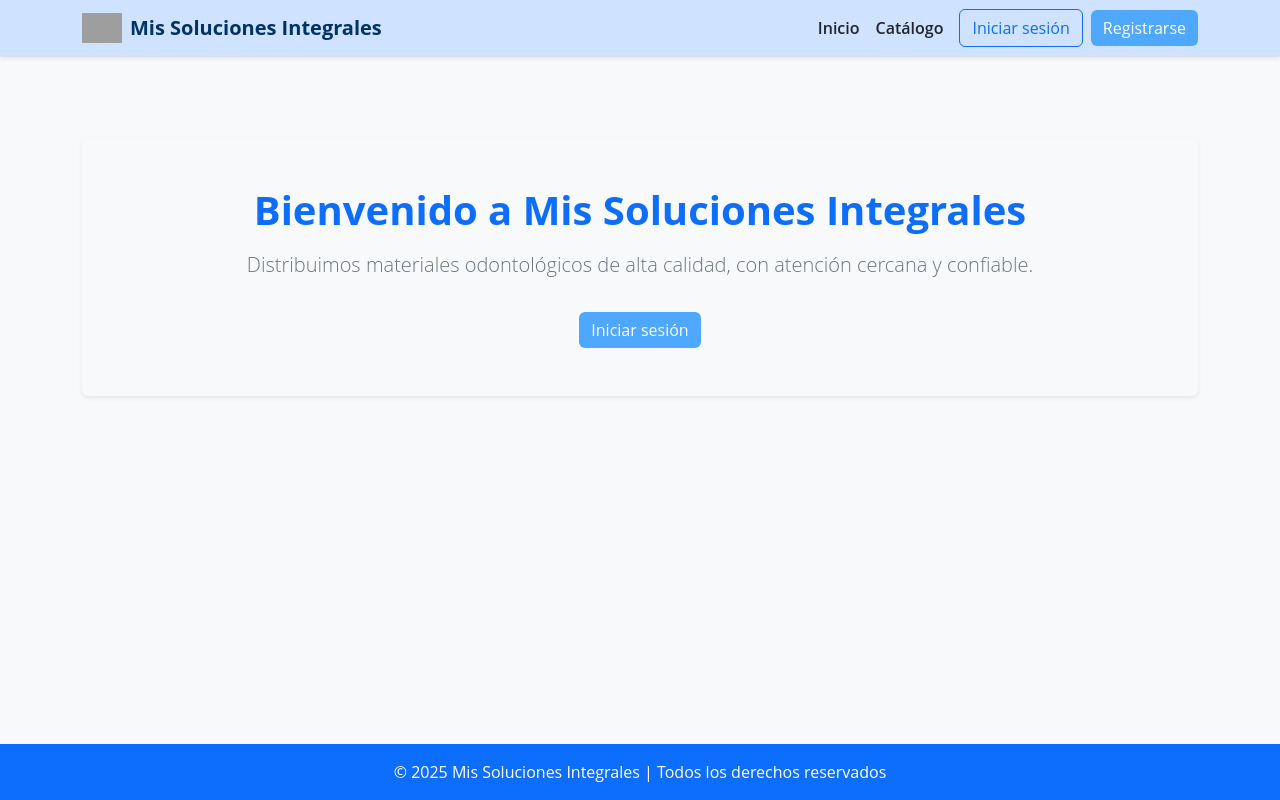
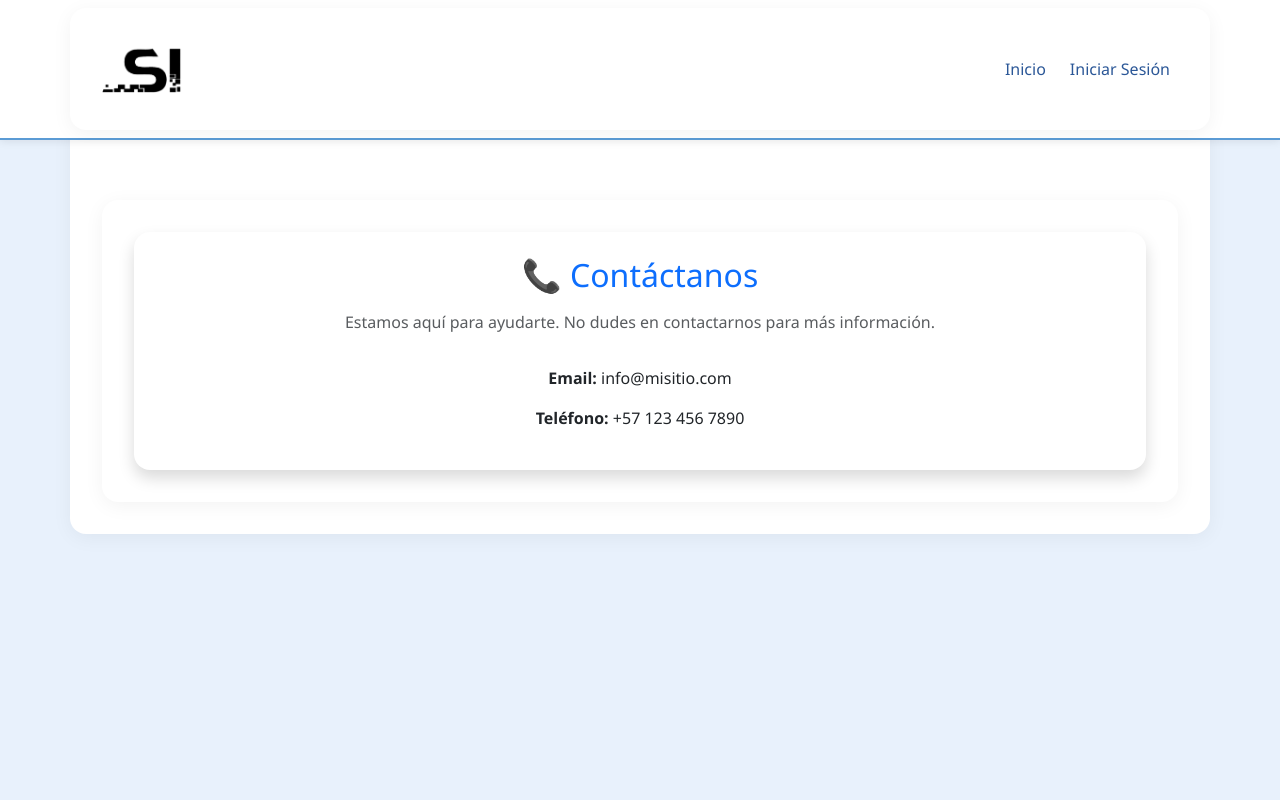
Before and after one commit to mrkzukaritas/MisSolucionesIntegrales, a Django app: template mysite/templates/index.html in a window 1280 px wide. Run offline with Django 5.2, Linux system fonts and the light colour scheme; the template is opened without the code that fills it, so the values that code supplies are empty; grey boxes are pictures that could not be loaded.

Commit message:
nomepeguesporfa

```diff
--- a/mysite/templates/base.html
+++ b/mysite/templates/base.html
@@ -1,80 +1,66 @@
-<!DOCTYPE html>
-<html lang="es">
 {% load static %}
+<!doctype html>
+<html lang="en">
 <head>
     <meta charset="UTF-8" />
     <meta name="viewport" content="width=device-width, initial-scale=1" />
-  <title>{% block title %}Mis Soluciones Integrales{% endblock %}</title>
+    <title>Mis Soluciones Integrales</title>
 
+    <!-- Bootstrap 5 -->
     <link href="https://cdn.jsdelivr.net/npm/bootstrap@5.3.3/dist/css/bootstrap.min.css" rel="stylesheet">
-  <link rel="stylesheet" href="{% static 'css/main.css' %}">
-  <link rel="icon" href="{% static 'img/logo.png' %}">
+
+    <!-- Tus estilos -->
+    <link rel="stylesheet" href="{% static 'css/main.css' %}" />
+
+    <!-- Favicon -->
+    <link rel="icon" href="{% static 'logo.png' %}">
 </head>
-<body class="d-flex flex-column min-vh-100">
 
-  <!-- NAVBAR -->
-  <nav class="navbar navbar-expand-lg navbar-light bg-primary-subtle shadow-sm fixed-top border-bottom">
+<body>
+    <header>
+        <nav class="navbar navbar-expand-lg navbar-light">
             <div class="container">
-      <a class="navbar-brand fw-bold text-primary d-flex align-items-center" href="{% url 'index' %}">
-        <img src="{% static 'img/logo.png' %}" alt="Logo" width="40" class="me-2">
-        Mis Soluciones Integrales
+                <!-- Logo -->
+                <a href="/" class="navbar-brand" aria-label="Inicio">
+                    <img src="{% static 'logo.png' %}" alt="MIS" />
                 </a>
 
-      <button class="navbar-toggler" data-bs-toggle="collapse" data-bs-target="#navbarNav">
+                <button class="navbar-toggler" type="button" data-bs-toggle="collapse" data-bs-target="#navbarNav">
                     <span class="navbar-toggler-icon"></span>
                 </button>
 
-      <div id="navbarNav" class="collapse navbar-collapse justify-content-end">
-        <ul class="navbar-nav align-items-center">
-
-          <!-- Todos los usuarios -->
-          <li class="nav-item"><a class="nav-link fw-semibold text-dark" href="{% url 'index' %}">Inicio</a></li>
-          <li class="nav-item"><a class="nav-link fw-semibold text-dark" href="{% url 'catalogo' %}">Catálogo</a></li>
-
+                <div class="collapse navbar-collapse" id="navbarNav">
+                    <ul class="navbar-nav ms-auto">
                         {% if user.is_authenticated %}
-
-            {% if user.is_superuser %}
-              <!-- 🔹 ADMIN -->
-              <li class="nav-item"><a class="nav-link fw-semibold text-dark" href="{% url 'perfil' %}">Mi perfil</a></li>
-              <li class="nav-item"><a class="nav-link fw-semibold text-dark" href="{% url 'compras_hechas' %}">Compras hechas</a></li>
-              <li class="nav-item"><a class="nav-link fw-semibold text-dark" href="{% url 'sugerencias_admin' %}">Sugerencias</a></li>
-
+                            <li class="nav-item"><a class="nav-link" href="/">Inicio</a></li>
+                            <li class="nav-item"><a class="nav-link" href="{% url 'perfil' %}">Mi perfil</a></li>
+                            <li class="nav-item"><a class="nav-link" href="">Mi carrito</a></li>
+                            <li class="nav-item"><a class="nav-link" href="">Catálogo</a></li>
+                            {% if user.cliente.rol == 'cliente' %}
+                                <li class="nav-item"><a class="nav-link" href="{% url 'hacer_sugerencia' %}">Sugerencias</a></li>
+                            {% endif %}
+                            <li class="nav-item"><a class="nav-link" href="{% url 'logout' %}">Cerrar sesión</a></li>
+                            {% if user.cliente.rol == 'admin' %}
+                                <li class="nav-item"><a class="nav-link" href="{% url 'panel_administrador' %}">Panel de Admin</a></li>
+                            {% endif %}
                         {% else %}
-              <!-- 🔹 USUARIO NORMAL -->
-              <li class="nav-item"><a class="nav-link fw-semibold text-dark" href="{% url 'perfil' %}">Mi perfil</a></li>
-              <li class="nav-item"><a class="nav-link fw-semibold text-dark" href="{% url 'sugerencias' %}">Sugerencias</a></li>
-              <li class="nav-item"><a class="nav-link fw-semibold text-dark" href="{% url 'carrito' %}">Carrito</a></li>
-            {% endif %}
-
-            <li class="nav-item">
-              <a class="btn btn-outline-primary ms-3" href="{% url 'logout' %}">Cerrar sesión</a>
-            </li>
-
-          {% else %}
-            <!-- 🔹 VISITANTE -->
-            <li class="nav-item">
-              <a class="btn btn-outline-primary ms-2" href="{% url 'login' %}">Iniciar sesión</a>
-            </li>
-            <li class="nav-item">
-              <a class="btn btn-primary ms-2" href="{% url 'registro' %}">Registrarse</a>
-            </li>
+                            <li class="nav-item"><a class="nav-link" href="/">Inicio</a></li>
+                            <li class="nav-item"><a class="nav-link" href="{% url 'social:begin' 'google-oauth2' %}">Iniciar Sesión</a></li>
                         {% endif %}
                     </ul>
                 </div>
             </div>
         </nav>
+    </header>
 
-  <!-- CONTENIDO -->
-  <main class="container flex-grow-1" style="margin-top:90px;">
-    {% block content %}{% endblock %}
+    <main class="main-content">
+        <div class="container">
+            {% block body %}
+            {% endblock body %}
+        </div>
     </main>
 
-  <!-- FOOTER -->
-  <footer class="bg-primary text-white text-center py-3 mt-auto">
-    <p class="mb-0">© 2025 Mis Soluciones Integrales | Todos los derechos reservados</p>
-  </footer>
-
+    <!-- Bootstrap JS -->
     <script src="https://cdn.jsdelivr.net/npm/bootstrap@5.3.3/dist/js/bootstrap.bundle.min.js"></script>
-  <script src="{% static 'js/main.js' %}"></script>
 </body>
 </html>
--- a/mysite/templates/index.html
+++ b/mysite/templates/index.html
@@ -1,13 +1,16 @@
-{% extends 'base.html' %}
-{% block title %}Inicio - Mis Soluciones Integrales{% endblock %}
-{% block content %}
-<section class="text-center py-5">
-  <div class="p-5 bg-light rounded shadow-sm">
-    <h1 class="text-primary fw-bold mb-3">Bienvenido a Mis Soluciones Integrales</h1>
-    <p class="lead text-secondary">
-      Distribuimos materiales odontológicos de alta calidad, con atención cercana y confiable.
-    </p>
-    <a href="{% url 'login' %}" class="btn btn-primary mt-3">Iniciar sesión</a>
-  </div>
-</section>
-{% endblock %}
+{% extends "base.html" %}
+{% load static %}
+
+{% block body %}
+<div class="container mt-5">
+    <div class="card shadow border-0 rounded-4 p-4 text-center">
+        <h2 class="text-primary mb-3">📞 Contáctanos</h2>
+        <p class="text-muted">Estamos aquí para ayudarte. No dudes en contactarnos para más información.</p>
+
+        <div class="mt-3">
+            <p><strong>Email:</strong> <a href="mailto:info@misitio.com" class="text-decoration-none text-dark">info@misitio.com</a></p>
+            <p><strong>Teléfono:</strong> +57 123 456 7890</p>
+        </div>
+    </div>
+</div>
+{% endblock body %}
--- a/static/css/main.css
+++ b/static/css/main.css
@@ -1,36 +1,87 @@
 :root {
-  --azul-claro: #4fa8ff;
-  --azul-oscuro: #003366;
+    --azul-claro: #e8f1fc;
+    --azul-medio: #5b9bd5;
+    --azul-oscuro: #2b5797;
+    --gris-texto: #444;
+    --blanco: #ffffff;
 }
 
+/* Fondo y tipografía limpia */
 body {
-  background-color: #f8f9fb;
-  color: #222;
-  font-family: 'Open Sans', sans-serif;
+    background-color: var(--azul-claro);
+    color: var(--gris-texto);
+    font-family: 'Segoe UI', Tahoma, Geneva, Verdana, sans-serif;
+    padding-top: 80px !important;
 }
 
-.navbar-brand {
-  color: var(--azul-oscuro) !important;
+/* Navbar elegante */
+.navbar {
+    position: fixed;
+    top: 0;
+    width: 100%;
+    z-index: 1030;
+    background: var(--blanco);
+    box-shadow: 0 2px 8px rgba(0,0,0,0.08);
+    border-bottom: 2px solid var(--azul-medio);
+    min-height: 70px;
+    transition: all 0.3s ease;
 }
 
-.btn-primary {
-  background-color: var(--azul-claro);
-  border: none;
-}
-.btn-primary:hover {
-  background-color: var(--azul-oscuro);
+.navbar-brand img {
+    height: 48px;
+    transition: transform 0.2s ease;
 }
 
-footer {
-  background-color: var(--azul-oscuro);
-  color: white;
+.navbar-brand img:hover {
+    transform: scale(1.05);
 }
 
-.card {
-  border: none;
-  border-radius: 10px;
+/* Links del navbar */
+.nav-link {
+    color: var(--azul-oscuro) !important;
+    font-weight: 500;
+    margin-left: 0.5rem;
+    transition: color 0.2s, background-color 0.2s;
+    border-radius: 8px;
+    padding: 8px 12px;
 }
 
-.card input, .card button {
-  border-radius: 6px;
+.nav-link:hover {
+    background-color: var(--azul-medio);
+    color: var(--blanco) !important;
 }
+
+.nav-item.active .nav-link {
+    background-color: var(--azul-medio);
+    color: var(--blanco) !important;
+}
+
+/* Contenido principal */
+.main-content {
+    min-height: calc(100vh - 80px);
+    padding: 40px 0;
+}
+
+/* Contenedor con toque limpio */
+.container {
+    background-color: var(--blanco);
+    border-radius: 16px;
+    box-shadow: 0 4px 20px rgba(0,0,0,0.05);
+    padding: 2rem;
+    transition: box-shadow 0.3s ease;
+}
+
+.container:hover {
+    box-shadow: 0 6px 24px rgba(0,0,0,0.08);
+}
+
+/* Botones */
+.btn-primary {
+    background-color: var(--azul-medio);
+    border: none;
+    transition: background-color 0.2s ease;
+}
+
+.btn-primary:hover {
+    background-color: var(--azul-oscuro);
+}
```
Also changed, not shown: mysite/templates/admin_panel.html (+14 -28 lines), mysite/templates/login.html (deleted, +0 -25 lines), mysite/templates/missugerencias.html (+19 -13 lines), mysite/templates/perfil.html (+46 -39 lines), mysite/templates/sugerencias.html (+16 -39 lines), mysite/templates/todas_sugerencias.html (+14 -31 lines). Lines whose indentation alone changed are shown as unchanged.
